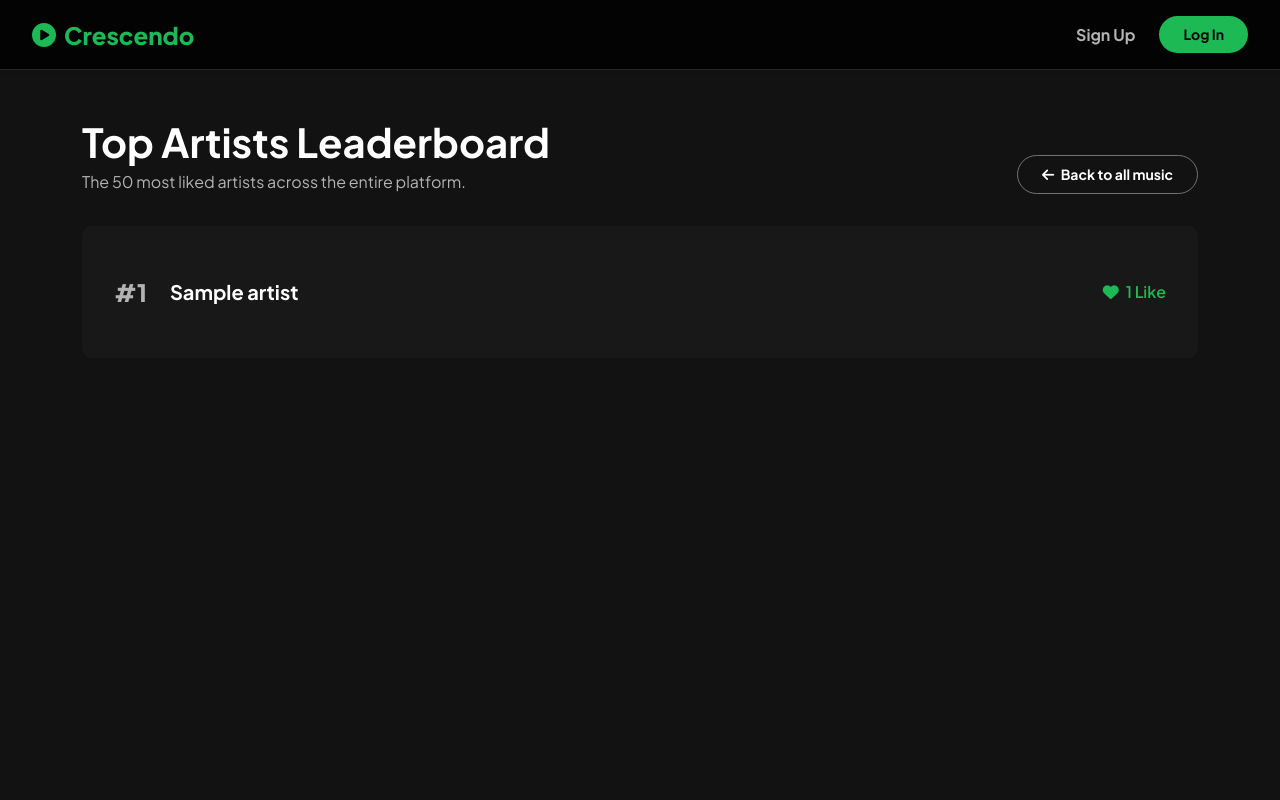
After one commit to toffees-n-gunpowder/Crescendo-Project, a Django app: template music/templates/music/leaderboard.html in a window 1280 px wide. The commit adds this page. Run offline with Django 5.2, Linux system fonts and the light colour scheme; the template is opened without the code that fills it: most values are stand-ins (such as "Sample title", 1, 10 or a date in 2020).

Commit message:
leaderboard added with 4 table complex join

```diff
--- a/music/db/catalog.py
+++ b/music/db/catalog.py
@@ -300,6 +300,6 @@ def top_artists_by_likes():
         JOIN music_likedtrack lt ON lt.track_id = t.id
         GROUP BY a.id, a.name
         ORDER BY total_likes DESC
-        LIMIT 10
+        LIMIT 50
         """
     )
--- a/music/templates/music/home.html
+++ b/music/templates/music/home.html
@@ -232,6 +232,9 @@
                 <a href="{% url 'genres' %}" class="btn btn-outline-spotify btn-sm me-2 border-0 text-white">
                     <i class="fa-solid fa-compact-disc"></i> Genres
                 </a>
+                <a href="{% url 'leaderboard' %}" class="btn btn-outline-spotify btn-sm me-2 border-0 text-white">
+                    <i class="fa-solid fa-trophy"></i> Leaderboard
+                </a>
                 <a href="{% url 'playlists' %}" class="btn btn-outline-spotify btn-sm me-2 border-0 text-white">
                     <i class="fa-solid fa-list"></i> Playlists
                 </a>
@@ -246,6 +249,9 @@
             <div class="d-flex align-items-center">
                 <a href="{% url 'genres' %}" class="btn btn-outline-spotify btn-sm me-3 border-0 text-white">
                     <i class="fa-solid fa-compact-disc"></i> Genres
+                </a>
+                <a href="{% url 'leaderboard' %}" class="btn btn-outline-spotify btn-sm me-3 border-0 text-white">
+                    <i class="fa-solid fa-trophy"></i> Leaderboard
                 </a>
                 <a href="{% url 'register' %}" class="text-subdued text-decoration-none fw-bold me-4">Sign Up</a>
                 <a href="{% url 'login' %}" class="btn btn-spotify btn-sm">Log In</a>
--- /dev/null
+++ b/music/templates/music/leaderboard.html
@@ -0,0 +1,187 @@
+<!DOCTYPE html>
+<html lang="en">
+<head>
+    <meta charset="UTF-8">
+    <meta name="viewport" content="width=device-width, initial-scale=1.0">
+    <title>Crescendo | Top Artists</title>
+
+    <link rel="preconnect" href="https://fonts.googleapis.com">
+    <link rel="preconnect" href="https://fonts.gstatic.com" crossorigin>
+    <link href="https://fonts.googleapis.com/css2?family=Plus+Jakarta+Sans:wght@400;500;600;700;800&display=swap" rel="stylesheet">
+    <link href="https://cdn.jsdelivr.net/npm/bootstrap@5.3.3/dist/css/bootstrap.min.css" rel="stylesheet">
+    <link rel="stylesheet" href="https://cdnjs.cloudflare.com/ajax/libs/font-awesome/6.5.1/css/all.min.css">
+
+    <style>
+        :root {
+            --spotify-black: #121212;
+            --spotify-card: #181818;
+            --spotify-green: #1db954;
+            --spotify-green-hover: #1ed760;
+            --spotify-text-subdued: #b3b3b3;
+        }
+
+        body {
+            font-family: 'Plus Jakarta Sans', sans-serif;
+            background-color: var(--spotify-black);
+            color: #ffffff;
+            min-height: 100vh;
+        }
+
+        .auth-bar {
+            background-color: rgba(0, 0, 0, 0.8);
+            backdrop-filter: blur(10px);
+            padding: 1rem 2rem;
+            display: flex;
+            justify-content: space-between;
+            align-items: center;
+            position: sticky;
+            top: 0;
+            z-index: 1000;
+            border-bottom: 1px solid #282828;
+        }
+
+        .brand-logo {
+            font-weight: 800;
+            font-size: 1.5rem;
+            color: var(--spotify-green);
+            text-decoration: none;
+            display: flex;
+            align-items: center;
+            gap: 0.5rem;
+        }
+        .brand-logo:hover { color: var(--spotify-green-hover); }
+
+        .btn-outline-spotify {
+            background-color: transparent;
+            color: #ffffff;
+            font-weight: 700;
+            border-radius: 50px;
+            padding: 0.5rem 1.5rem;
+            border: 1px solid #727272;
+        }
+        .btn-outline-spotify:hover { border-color: #ffffff; color: #ffffff; }
+
+        .btn-spotify {
+            background-color: var(--spotify-green);
+            color: #000000;
+            font-weight: 700;
+            border-radius: 50px;
+            padding: 0.5rem 1.5rem;
+            border: none;
+        }
+        .btn-spotify:hover { background-color: var(--spotify-green-hover); color: #000000; }
+
+        .text-subdued { color: var(--spotify-text-subdued); }
+        .text-green { color: var(--spotify-green); }
+
+        .leaderboard-list {
+            background-color: var(--spotify-card);
+            border-radius: 10px;
+            padding: 2rem;
+            margin-top: 2rem;
+        }
+
+        .leaderboard-item {
+            display: flex;
+            align-items: center;
+            justify-content: space-between;
+            padding: 1rem 0;
+            border-bottom: 1px solid #282828;
+        }
+
+        .leaderboard-item:last-child {
+            border-bottom: none;
+        }
+
+        .rank {
+            font-size: 1.5rem;
+            font-weight: 800;
+            color: var(--spotify-text-subdued);
+            width: 40px;
+        }
+
+        .artist-name {
+            font-size: 1.25rem;
+            font-weight: 700;
+            flex-grow: 1;
+            padding-left: 1rem;
+        }
+
+        .artist-name a {
+            color: #ffffff;
+            text-decoration: none;
+        }
+
+        .artist-name a:hover {
+            text-decoration: underline;
+        }
+
+        .likes-count {
+            font-weight: 600;
+            color: var(--spotify-green);
+        }
+    </style>
+</head>
+<body>
+
+    <div class="auth-bar shadow-sm mb-5">
+        <a href="{% url 'home' %}" class="brand-logo">
+            <i class="fa-solid fa-circle-play"></i> Crescendo
+        </a>
+
+        <div class="d-flex align-items-center">
+            {% if user.is_authenticated %}
+                <a href="{% url 'playlists' %}" class="btn btn-outline-spotify btn-sm me-2 border-0 text-white">
+                    <i class="fa-solid fa-list"></i> Playlists
+                </a>
+                <a href="{% url 'library' %}" class="btn btn-outline-spotify btn-sm me-4 border-0 text-green">
+                    <i class="fa-solid fa-book-open"></i> My Library
+                </a>
+                {% include "music/partials/user_nav.html" %}
+            {% else %}
+                <a href="{% url 'register' %}" class="text-subdued text-decoration-none fw-bold me-4">Sign Up</a>
+                <a href="{% url 'login' %}" class="btn btn-spotify btn-sm">Log In</a>
+            {% endif %}
+        </div>
+    </div>
+
+    <div class="container mb-5 pb-5">
+        <div class="d-flex justify-content-between align-items-end flex-wrap gap-3 mb-4">
+            <div>
+                <h1 class="fw-bold mb-1">Top Artists Leaderboard</h1>
+                <p class="text-subdued mb-0">
+                    The 50 most liked artists across the entire platform.
+                </p>
+            </div>
+            <a href="{% url 'home' %}" class="btn btn-outline-spotify btn-sm">
+                <i class="fa-solid fa-arrow-left me-1"></i> Back to all music
+            </a>
+        </div>
+
+        <div class="leaderboard-list">
+            {% for artist in top_artists %}
+                <div class="leaderboard-item">
+                    <div class="rank">#{{ forloop.counter }}</div>
+                    <div class="artist-name">
+                        <a href="{% url 'artist_detail' artist_id=artist.id %}">
+                            {{ artist.name }}
+                        </a>
+                    </div>
+                    <div class="likes-count">
+                        <i class="fa-solid fa-heart me-1"></i> {{ artist.total_likes }} Like{{ artist.total_likes|pluralize }}
+                    </div>
+                </div>
+            {% empty %}
+                <div class="text-center text-subdued py-5">
+                    <i class="fa-solid fa-heart-crack fa-3x mb-3"></i>
+                    <h4>No likes yet!</h4>
+                    <p>Start liking tracks to build the leaderboard.</p>
+                </div>
+            {% endfor %}
+        </div>
+    </div>
+
+    {% include "music/partials/player.html" %}
+<script src="https://cdn.jsdelivr.net/npm/bootstrap@5.3.3/dist/js/bootstrap.bundle.min.js"></script>
+</body>
+</html>
--- a/music/urls.py
+++ b/music/urls.py
@@ -16,6 +16,7 @@ urlpatterns = [
 
     path('genres/', views.genres, name='genres'),
     path('eras/', views.eras, name='eras'),
+    path('leaderboard/', views.leaderboard, name='leaderboard'),
 
     path('like/<int:track_id>/', views.toggle_like, name='toggle_like'),
     path('library/', views.my_library, name='library'),
--- a/music/views.py
+++ b/music/views.py
@@ -539,3 +539,7 @@ def admin_set_active(request, user_id):
         f'{target.username} {"reactivated" if activate else "deactivated"}.',
     )
     return redirect('admin_panel')
+
+def leaderboard(request):
+    top_artists = catalog.top_artists_by_likes()
+    return render(request, 'music/leaderboard.html', {'top_artists': top_artists})
```
